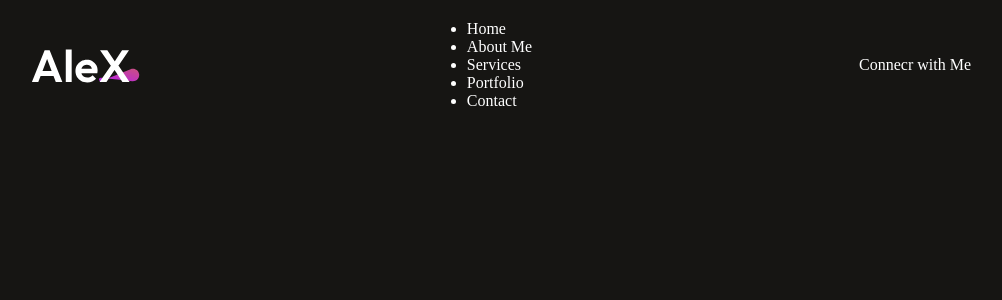
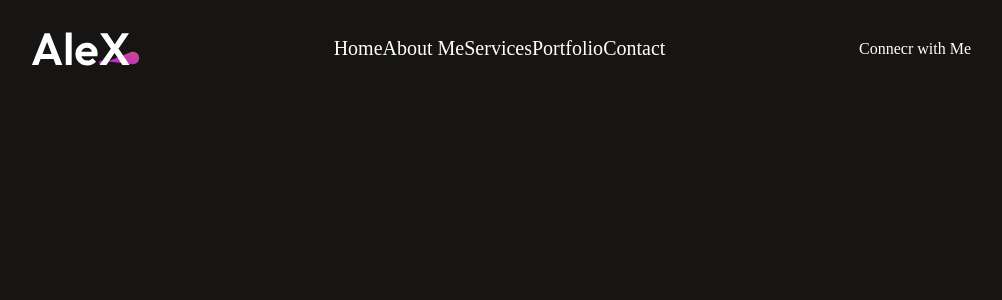
Before and after one commit to ru2003/Portfolio, a React (Vite) app: page / in a window 1280 px wide. Shown: the top 300 px of the page, without its empty margins (139-1141 px from the left). Built offline with nearby package versions, Linux system fonts and the light colour scheme.

Commit message:
new addition

```diff
--- a/src/Components/Navbar/Navbar.css
+++ b/src/Components/Navbar/Navbar.css
@@ -4,3 +4,10 @@
     justify-content:space-between;
     margin:20px 170px;
 }
+
+.nav-menu{
+    display:flex;
+    align-items:center;
+    list-style:none;
+    font-size:20px;
+}
```
